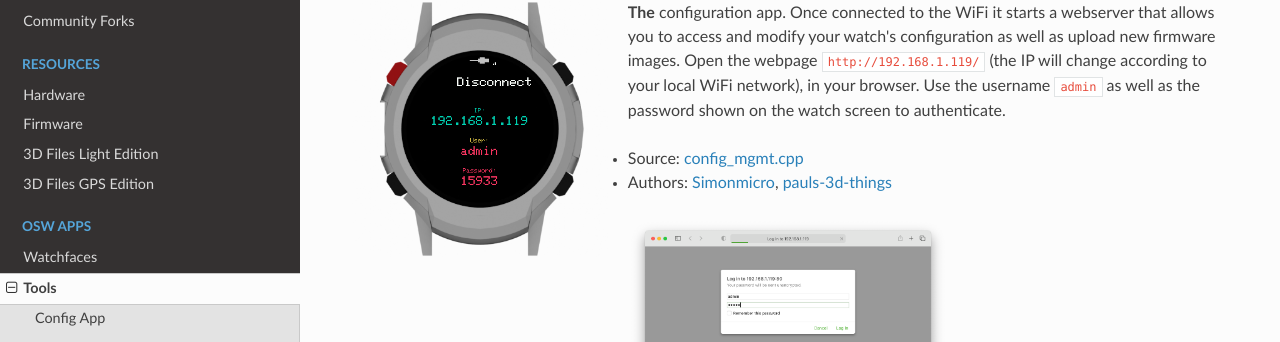
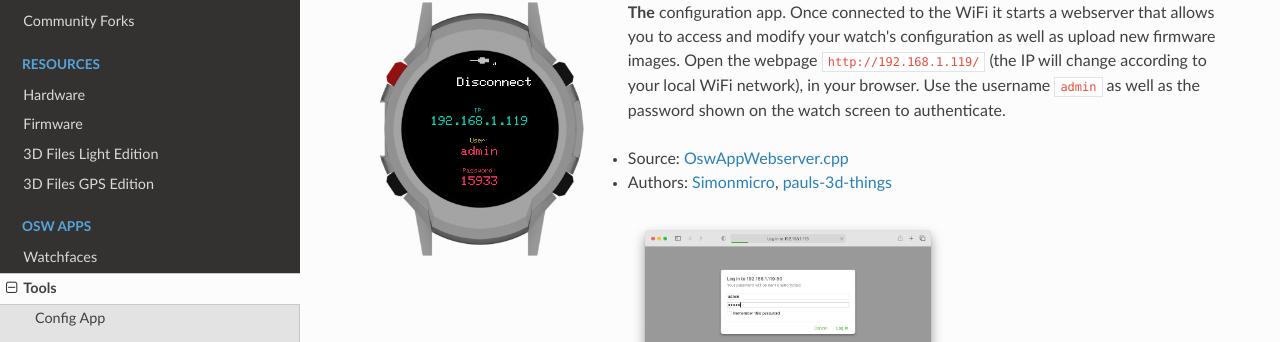
Before and after one commit to Open-Smartwatch/open-smartwatch.github.io, an MkDocs documentation site: the page built from docs/oswapps/tools.md, in a window 1280 px wide and 900 px high. Shown: the part 215-557 px from the top of the window. Built offline with MkDocs 1.6.1, drawn with Linux system fonts in a browser that asks for light colours; nearby versions of some CDN libraries.

Commit message:
Corrected file name

```diff
--- a/docs/oswapps/tools.md
+++ b/docs/oswapps/tools.md
@@ -6,7 +6,7 @@
 **The** configuration app. Once connected to the WiFi it starts a webserver that allows you to access and modify your watch's configuration as well as upload new firmware images.
 Open the webpage `http://192.168.1.119/` (the IP will change according to your local WiFi network), in your browser. Use the username `admin` as well as the password shown on the watch screen to authenticate.
 
- * Source: [config_mgmt.cpp](https://github.com/Open-Smartwatch/open-smartwatch-os/blob/master/src/apps/tools/config_mgmt.cpp)
+ * Source: [OswAppWebserver.cpp](https://github.com/Open-Smartwatch/open-smartwatch-os/blob/master/src/apps/tools/OswAppWebserver.cpp)
  * Authors: [Simonmicro](https://github.com/Simonmicro), [pauls-3d-things](https://github.com/pauls-3d-things)
 
 <a href="/assets/apps/tools/www_config_app_1.png" target="_blank"><img src="/assets/apps/tools/www_config_app_1.png" width="320px" style="float:left; margin-right:20px"/></a>
```
